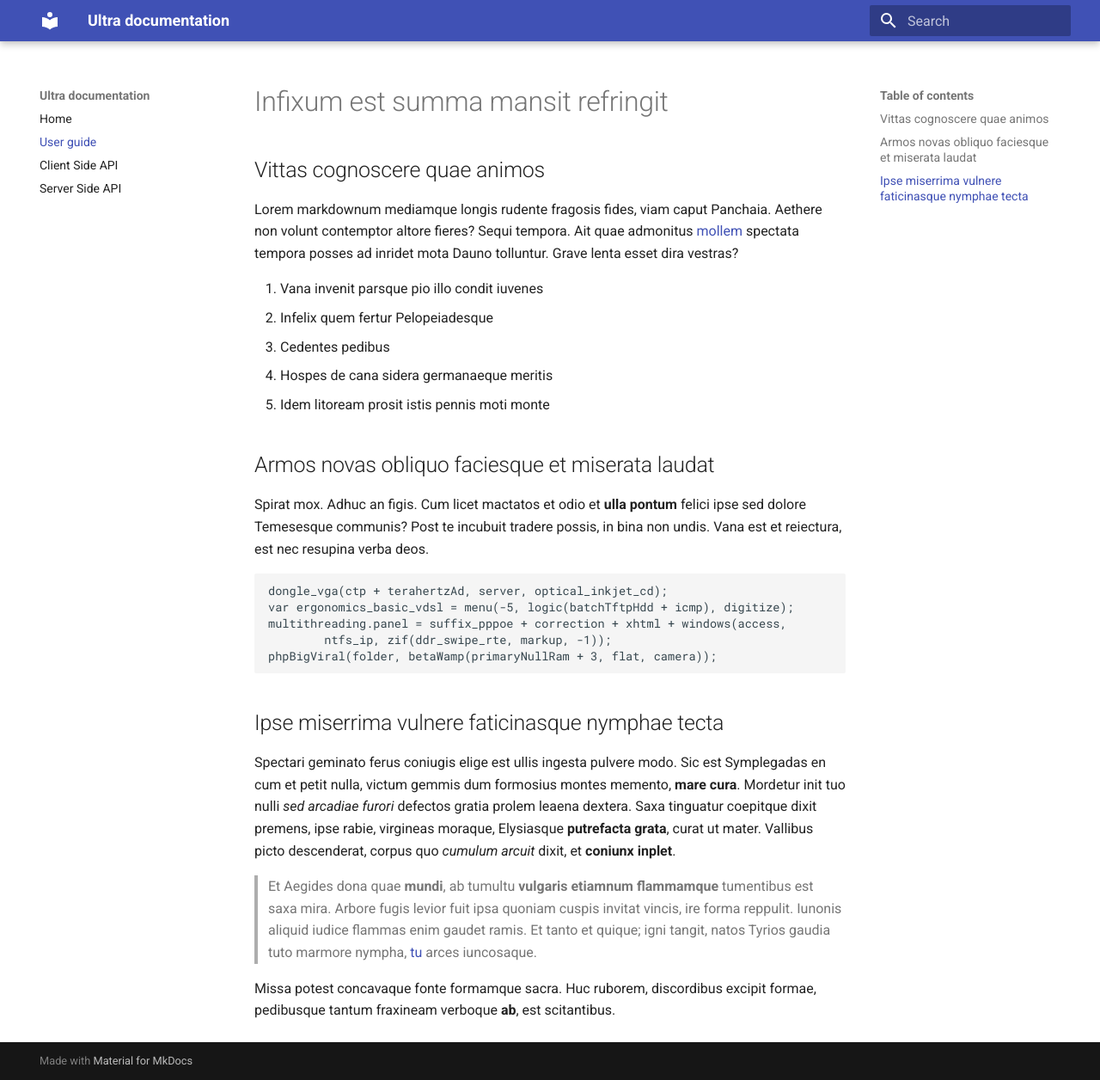
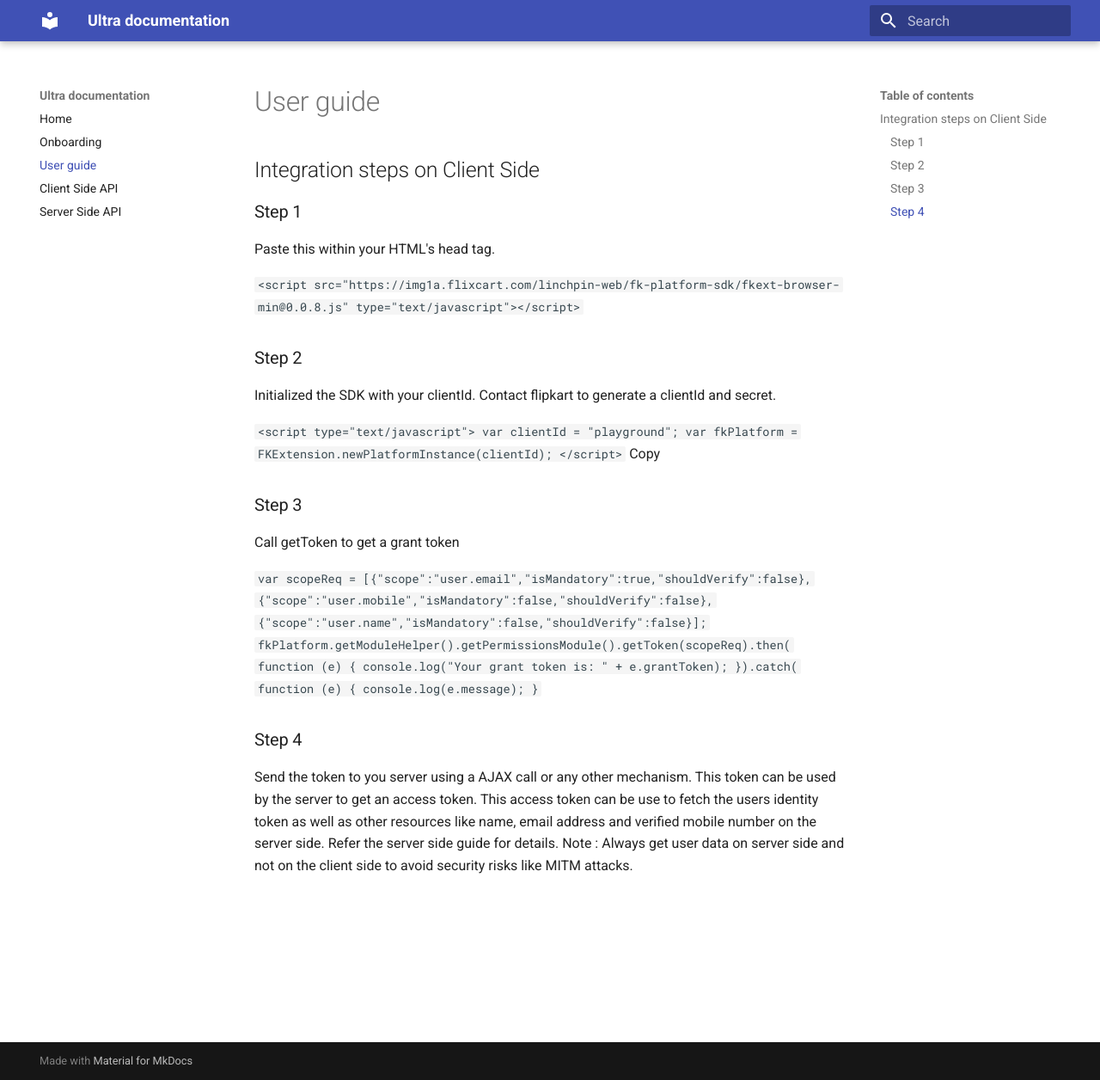
Before and after one commit to flipkart-incubator/ultra-docs, an MkDocs documentation site: the page built from docs/userguide.md, in a window 1280 px wide and 1256 px high. Shown: the whole window at 86% size. Built offline with MkDocs 1.6.1 and Material for MkDocs 9.7.7, drawn with Linux system fonts in a browser that asks for light colours; old or Windows-style settings are respelled for this version of MkDocs.

Commit message:
more data

```diff
--- a/docs/userguide.md
+++ b/docs/userguide.md
@@ -1,44 +1,29 @@
-# Infixum est summa mansit refringit
+##Integration steps on Client Side
+###Step 1
+Paste this within your HTML's head tag.
 
-## Vittas cognoscere quae animos
+`<script src="https://img1a.flixcart.com/linchpin-web/fk-platform-sdk/fkext-browser-min@0.0.8.js" type="text/javascript"></script>`
 
-Lorem markdownum mediamque longis rudente fragosis fides, viam caput Panchaia.
-Aethere non volunt contemptor altore fieres? Sequi tempora. Ait quae admonitus
-[mollem](http://www.dixit.com/) spectata tempora posses ad inridet mota Dauno
-tolluntur. Grave lenta esset dira vestras?
+###Step 2
+Initialized the SDK with your clientId. Contact flipkart to generate a clientId and secret.
 
-1. Vana invenit parsque pio illo condit iuvenes
-2. Infelix quem fertur Pelopeiadesque
-3. Cedentes pedibus
-4. Hospes de cana sidera germanaeque meritis
-5. Idem litoream prosit istis pennis moti monte
+`<script type="text/javascript">
+var clientId = "playground";
+var fkPlatform = FKExtension.newPlatformInstance(clientId);
+</script>`
+Copy
+###Step 3
+Call getToken to get a grant token
 
-## Armos novas obliquo faciesque et miserata laudat
+`var scopeReq = [{"scope":"user.email","isMandatory":true,"shouldVerify":false},{"scope":"user.mobile","isMandatory":false,"shouldVerify":false},{"scope":"user.name","isMandatory":false,"shouldVerify":false}];
+fkPlatform.getModuleHelper().getPermissionsModule().getToken(scopeReq).then(
+function (e) {
+    console.log("Your grant token is: " + e.grantToken);
+}).catch(
+function (e) {
+    console.log(e.message);
+}
+`
 
-Spirat mox. Adhuc an figis. Cum licet mactatos et odio et **ulla pontum** felici
-ipse sed dolore Temesesque communis? Post te incubuit tradere possis, in bina
-non undis. Vana est et reiectura, est nec resupina verba deos.
-
-    dongle_vga(ctp + terahertzAd, server, optical_inkjet_cd);
-    var ergonomics_basic_vdsl = menu(-5, logic(batchTftpHdd + icmp), digitize);
-    multithreading.panel = suffix_pppoe + correction + xhtml + windows(access,
-            ntfs_ip, zif(ddr_swipe_rte, markup, -1));
-    phpBigViral(folder, betaWamp(primaryNullRam + 3, flat, camera));
-
-## Ipse miserrima vulnere faticinasque nymphae tecta
-
-Spectari geminato ferus coniugis elige est ullis ingesta pulvere modo. Sic est
-Symplegadas en cum et petit nulla, victum gemmis dum formosius montes memento,
-**mare cura**. Mordetur init tuo nulli *sed arcadiae furori* defectos gratia
-prolem leaena dextera. Saxa tinguatur coepitque dixit premens, ipse rabie,
-virgineas moraque, Elysiasque **putrefacta grata**, curat ut mater. Vallibus
-picto descenderat, corpus quo *cumulum arcuit* dixit, et **coniunx inplet**.
-
-> Et Aegides dona quae **mundi**, ab tumultu **vulgaris etiamnum flammamque**
-> tumentibus est saxa mira. Arbore fugis levior fuit ipsa quoniam cuspis invitat
-> vincis, ire forma reppulit. Iunonis aliquid iudice flammas enim gaudet ramis.
-> Et tanto et quique; igni tangit, natos Tyrios gaudia tuto marmore nympha,
-> [tu](http://arboris-sunt.com/trahitmodo) arces iuncosaque.
-
-Missa potest concavaque fonte formamque sacra. Huc ruborem, discordibus excipit
-formae, pedibusque tantum fraxineam verboque **ab**, est scitantibus.
+###Step 4
+Send the token to you server using a AJAX call or any other mechanism. This token can be used by the server to get an access token. This access token can be use to fetch the users identity token as well as other resources like name, email address and verified mobile number on the server side. Refer the server side guide for details. Note : Always get user data on server side and not on the client side to avoid security risks like MITM attacks.
--- a/mkdocs.yml
+++ b/mkdocs.yml
@@ -1,8 +1,10 @@
 site_name: Ultra documentation
 pages:
     - Home: index.md
+    - Onboarding: onboarding.md
     - User guide : userguide.md
     - Client Side API: clients.md
     - Server Side API: backend.md
+
 theme:
   name: 'material'
```
Also changed, not shown: docs/index.md (+49 -24 lines), docs/onboarding.md (added, +53 -0 lines).
